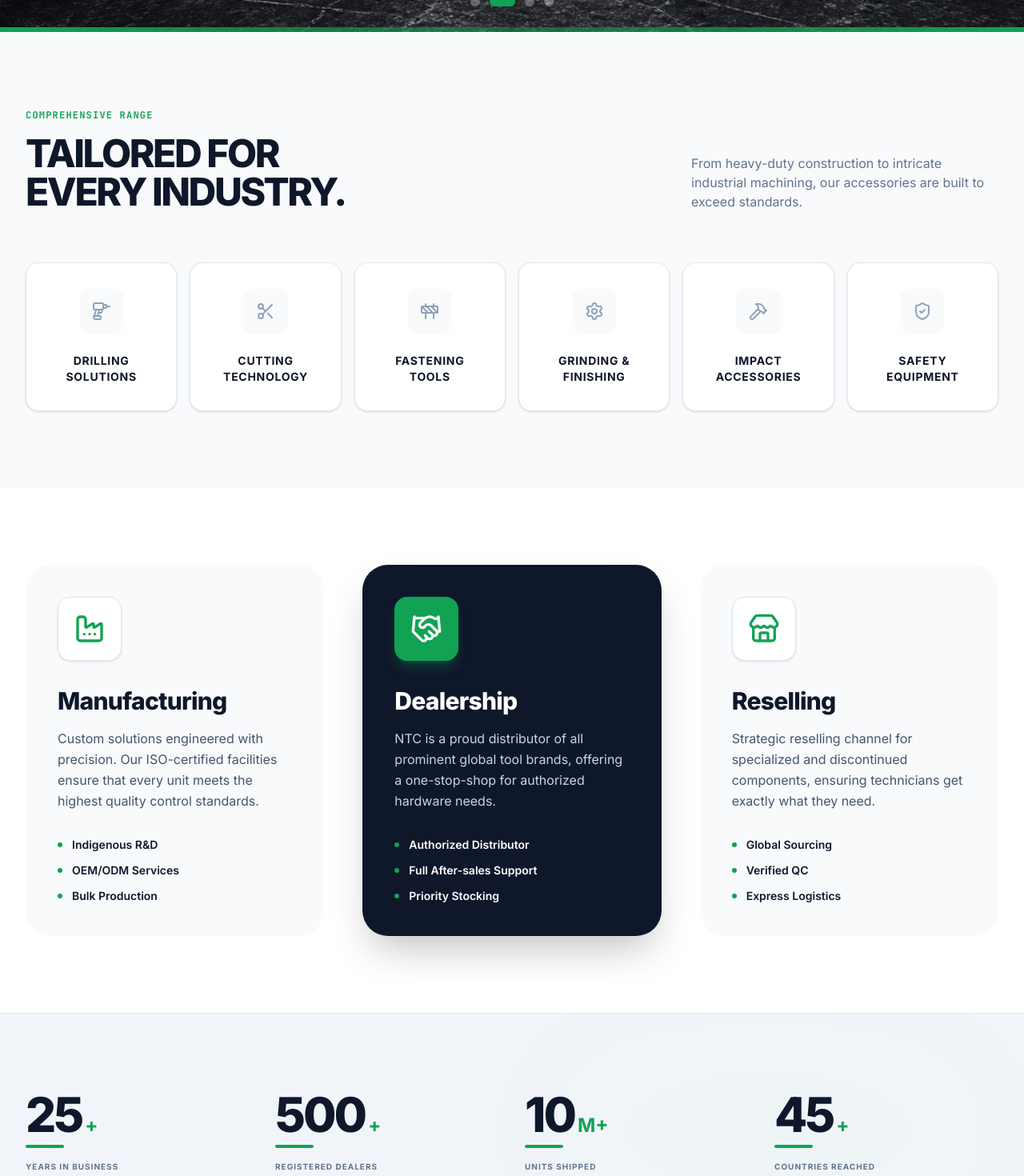
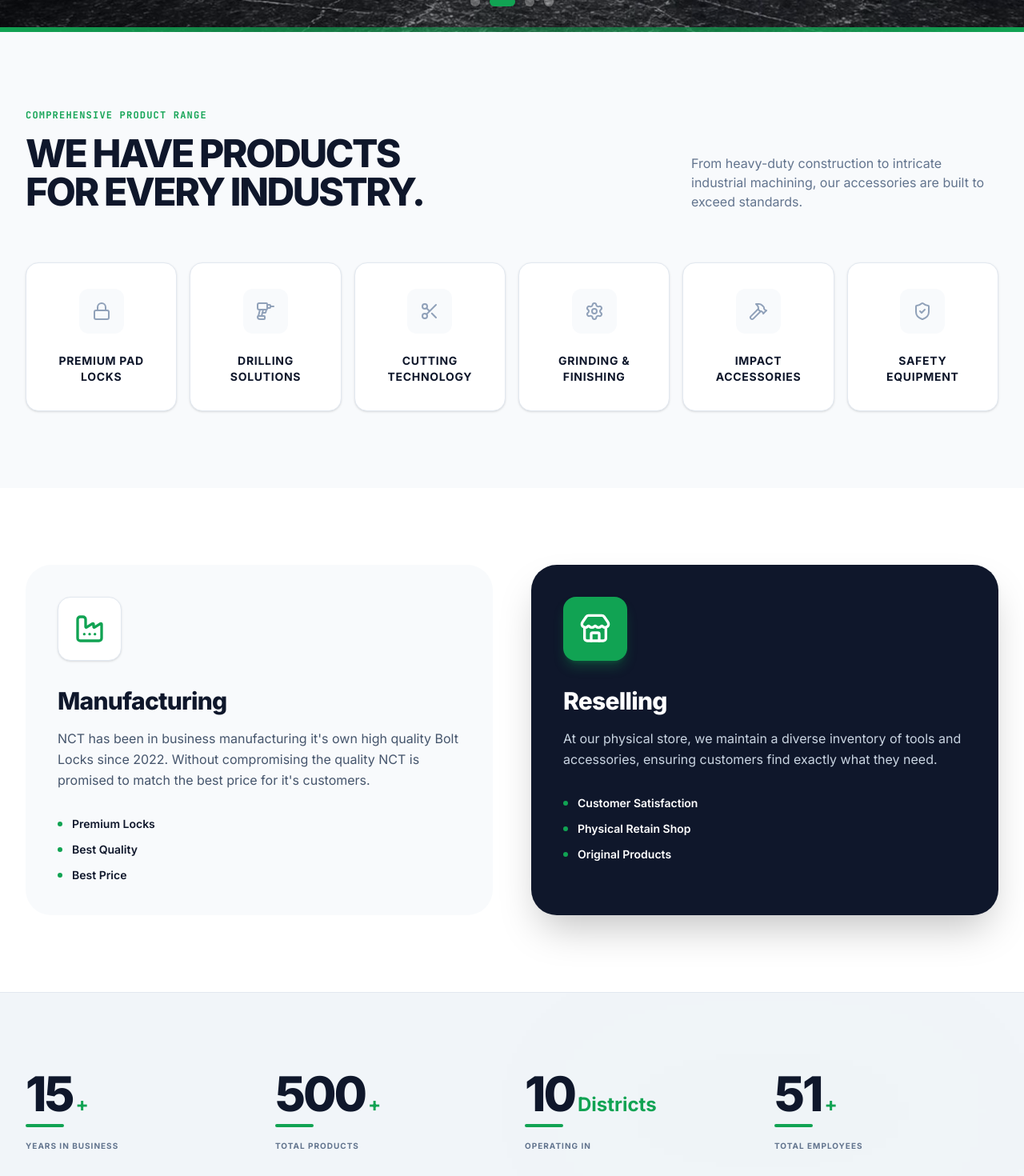
Before and after one commit to wahedzaman/nct-landing, a React (Vite) app: page / in a window 1280 px wide. Shown: the part 760-2230 px from the top of the page at 80% size. Built offline with nearby package versions, Linux system fonts and the light colour scheme.

Commit message:
stat is as per official info

```diff
--- a/src/App.tsx
+++ b/src/App.tsx
@@ -77,7 +77,7 @@ export default function App() {
             <ContactForm />
 
             {/* Call to Action Section */}
-            <section className="py-24 bg-primary relative overflow-hidden">
+            {/* <section className="py-24 bg-primary relative overflow-hidden">
               <div className="absolute inset-0 bg-black/10 mix-blend-overlay" />
               <div className="max-w-7xl mx-auto px-4 sm:px-6 lg:px-8 relative z-10 text-center">
                 <h2 className="text-4xl md:text-6xl font-black text-white tracking-tighter mb-8 uppercase">
@@ -102,7 +102,7 @@ export default function App() {
                   </button>
                 </div>
               </div>
-            </section>
+            </section> */}
           </>
         );
     }
--- a/src/components/CategoriesSection.tsx
+++ b/src/components/CategoriesSection.tsx
@@ -9,10 +9,10 @@ export default function CategoriesSection() {
         <div className="flex flex-col md:flex-row md:items-end justify-between mb-16 gap-6">
           <div className="max-w-2xl">
             <p className="text-primary font-mono text-xs font-bold uppercase tracking-widest mb-4">
-              Comprehensive Range
+              Comprehensive Product Range
             </p>
             <h2 className="text-4xl md:text-5xl font-black text-slate-900 tracking-tighter leading-none">
-              TAILORED FOR <br />EVERY INDUSTRY.
+              WE HAVE PRODUCTS <br /> FOR EVERY INDUSTRY.
             </h2>
           </div>
           <div className="text-slate-500 max-w-sm">
--- a/src/components/Navbar.tsx
+++ b/src/components/Navbar.tsx
@@ -114,8 +114,7 @@ export default function Navbar({ currentPage, onNavigate }: NavbarProps) {
                       onNavigate('home', link.sectionId);
                     }
                   }}
-                  className={`text-sm font-semibold transition-colors ${
-                    isLinkActive(link)
+                  className={`text-sm font-semibold transition-colors ${isLinkActive(link)
                     ? 'text-primary font-bold'
                     : 'text-slate-600 hover:text-primary'
                     }`}
@@ -128,11 +127,11 @@ export default function Navbar({ currentPage, onNavigate }: NavbarProps) {
             {/* Desktop Contact Us CTA pushed to the far right */}
             <div className="hidden md:flex items-center gap-6">
               <a
-                href="tel:+8801894540055"
+                href="tel:+8801894540054"
                 className="flex items-center gap-2 text-sm font-semibold text-slate-600 hover:text-primary transition-colors"
               >
                 <Phone className="w-4 h-4" />
-                <span>+8801894540055</span>
+                <span>+8801894540054</span>
               </a>
               <a
                 href="#contact"
@@ -200,8 +199,7 @@ export default function Navbar({ currentPage, onNavigate }: NavbarProps) {
                       onNavigate('home', link.sectionId);
                     }
                   }}
-                  className={`text-3.5xl font-black uppercase tracking-tight transition-colors ${
-                    isLinkActive(link)
+                  className={`text-3.5xl font-black uppercase tracking-tight transition-colors ${isLinkActive(link)
                     ? 'text-primary-light font-black'
                     : 'text-white hover:text-primary-light'
                     }`}
--- a/src/components/PillarsSection.tsx
+++ b/src/components/PillarsSection.tsx
@@ -8,29 +8,29 @@ export default function PillarsSection() {
       id: 'manufacturing',
       title: 'Manufacturing',
       icon: <Factory className="w-10 h-10" />,
-      description: 'Custom solutions engineered with precision. Our ISO-certified facilities ensure that every unit meets the highest quality control standards.',
-      features: ['Indigenous R&D', 'OEM/ODM Services', 'Bulk Production']
+      description: 'NCT has been in business manufacturing it\'s own high quality Bolt Locks since 2022. Without compromising the quality NCT is promised to match the best price for it\'s customers.',
+      features: ['Premium Locks', 'Best Quality', 'Best Price']
     },
-    {
-      id: 'dealership',
-      title: 'Dealership',
-      icon: <Handshake className="w-10 h-10" />,
-      description: 'NTC is a proud distributor of all prominent global tool brands, offering a one-stop-shop for authorized hardware needs.',
-      features: ['Authorized Distributor', 'Full After-sales Support', 'Priority Stocking']
-    },
+    // {
+    //   id: 'dealership',
+    //   title: 'Dealership',
+    //   icon: <Handshake className="w-10 h-10" />,
+    //   description: 'NTC is a proud distributor of all prominent global tool brands, offering a one-stop-shop for authorized hardware needs.',
+    //   features: ['Authorized Distributor', 'Full After-sales Support', 'Priority Stocking']
+    // },
     {
       id: 'reselling',
       title: 'Reselling',
       icon: <Store className="w-10 h-10" />,
-      description: 'Strategic reselling channel for specialized and discontinued components, ensuring technicians get exactly what they need.',
-      features: ['Global Sourcing', 'Verified QC', 'Express Logistics']
+      description: 'At our physical store, we maintain a diverse inventory of tools and accessories, ensuring customers find exactly what they need.',
+      features: ['Customer Satisfaction', 'Physical Retain Shop', 'Original Products']
     }
   ];
 
   return (
     <section id="pillars" className="py-24 bg-white">
       <div className="max-w-7xl mx-auto px-4 sm:px-6 lg:px-8">
-        <div className="grid grid-cols-1 lg:grid-cols-3 gap-12">
+        <div className="grid grid-cols-1 lg:grid-cols-2 gap-12">
           {pillars.map((pillar, index) => (
             <motion.div
               key={pillar.id}
@@ -38,13 +38,11 @@ export default function PillarsSection() {
               initial={{ opacity: 0, x: index === 0 ? -20 : index === 2 ? 20 : 0, y: 20 }}
               whileInView={{ opacity: 1, x: 0, y: 0 }}
               viewport={{ once: true }}
-              className={`p-10 rounded-[32px] ${
-                index === 1 ? 'bg-slate-900 text-white shadow-2xl' : 'bg-slate-50 text-slate-900'
-              }`}
+              className={`p-10 rounded-[32px] ${index === 1 ? 'bg-slate-900 text-white shadow-2xl' : 'bg-slate-50 text-slate-900'
+                }`}
             >
-              <div className={`w-20 h-20 rounded-2xl flex items-center justify-center mb-8 ${
-                index === 1 ? 'bg-primary text-white shadow-lg shadow-primary/30' : 'bg-white text-primary border border-slate-200 shadow-sm'
-              }`}>
+              <div className={`w-20 h-20 rounded-2xl flex items-center justify-center mb-8 ${index === 1 ? 'bg-primary text-white shadow-lg shadow-primary/30' : 'bg-white text-primary border border-slate-200 shadow-sm'
+                }`}>
                 {pillar.icon}
               </div>
               <h3 className="text-3xl font-black mb-4 tracking-tight">{pillar.title}</h3>
--- a/src/constants.tsx
+++ b/src/constants.tsx
@@ -1,21 +1,21 @@
-import { Drill, Scissors, Construction, Settings, Hammer, ShieldCheck } from 'lucide-react';
+import { Drill, Scissors, Settings, Hammer, ShieldCheck, Lock } from 'lucide-react';
 import React from 'react';
 import { Category, NewsItem, Product, Stat } from './types';
 
 export const CATEGORIES: Category[] = [
+  { id: 'lock', name: 'Premium Pad Locks', icon: <Lock className="w-6 h-6" /> },
   { id: 'drilling', name: 'Drilling Solutions', icon: <Drill className="w-6 h-6" /> },
   { id: 'cutting', name: 'Cutting Technology', icon: <Scissors className="w-6 h-6" /> },
-  { id: 'fastening', name: 'Fastening Tools', icon: <Construction className="w-6 h-6" /> },
   { id: 'grinding', name: 'Grinding & Finishing', icon: <Settings className="w-6 h-6" /> },
   { id: 'impact', name: 'Impact Accessories', icon: <Hammer className="w-6 h-6" /> },
   { id: 'safety', name: 'Safety Equipment', icon: <ShieldCheck className="w-6 h-6" /> },
 ];
 
 export const STATS: Stat[] = [
-  { label: 'Years in Business', value: '25', suffix: '+' },
-  { label: 'Registered Dealers', value: '500', suffix: '+' },
-  { label: 'Units Shipped', value: '10', suffix: 'M+' },
-  { label: 'Countries Reached', value: '45', suffix: '+' },
+  { label: 'Years in Business', value: '15', suffix: '+' },
+  { label: 'Total Products', value: '500', suffix: '+' },
+  { label: 'Operating In', value: '10', suffix: 'Districts' },
+  { label: 'Total Employees', value: '51', suffix: '+' },
 ];
 
 export const FEATURED_PRODUCTS: Product[] = [
```
Lines whose indentation alone changed are shown as unchanged.
